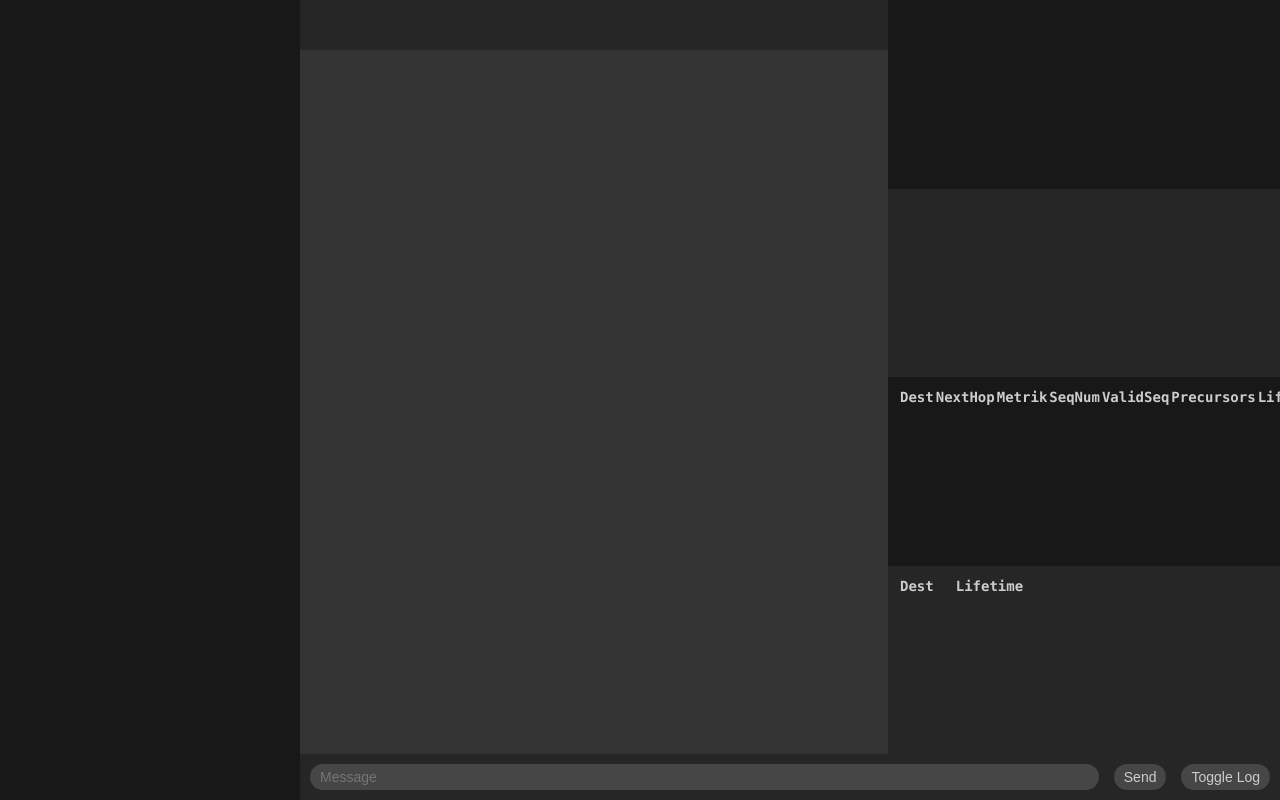
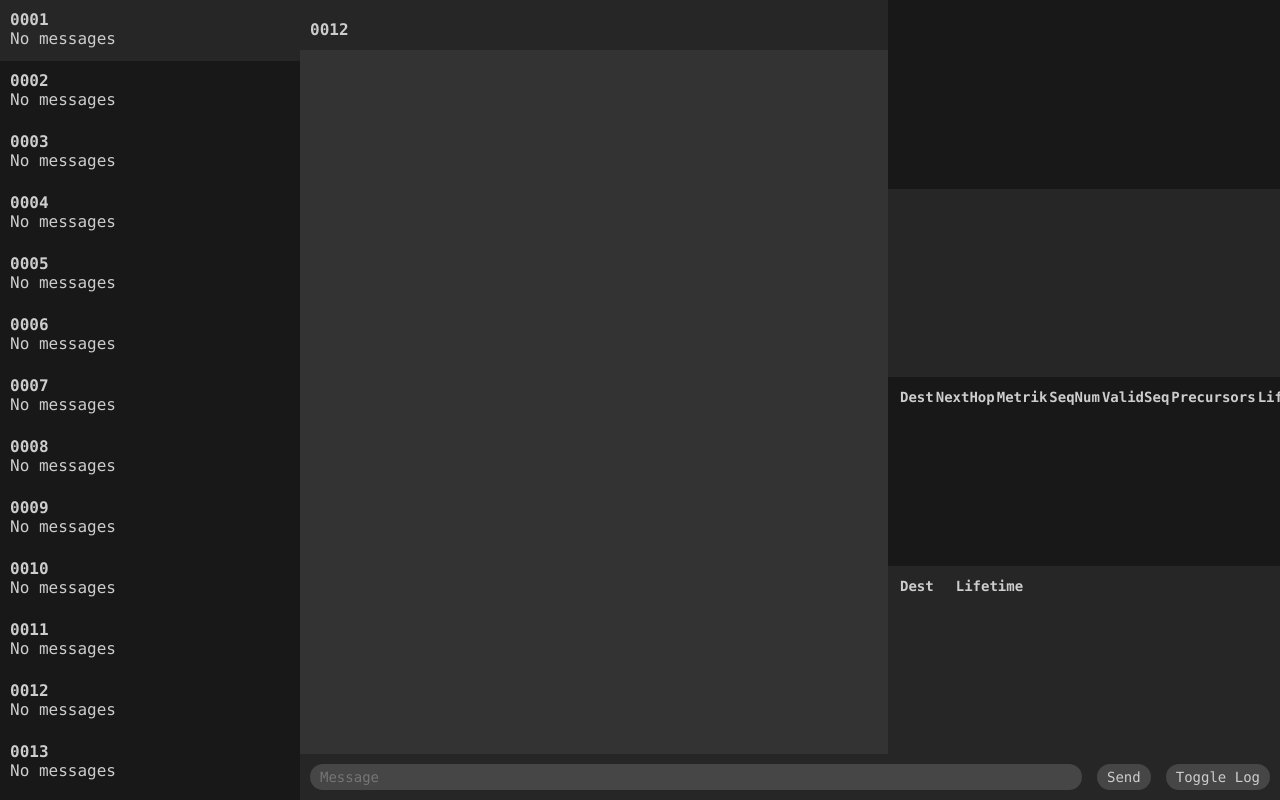
Before and after one commit to DerMagereStudent/TS-LoRa-MultiHop-Chat, a website: page public/index.html in a window 1280 px wide. Both pictures are taken after a click on the element "Send". Drawn offline with Linux system fonts and the light colour scheme; no server answers.

Commit message:
UI integration

```diff
--- a/public/index.html
+++ b/public/index.html
@@ -8,8 +8,10 @@
 </head>
 <body>
     <div id="chats" class="inline-block color-darkest-bg"></div>
-    <div id="chat">
-        <div id="chat-header" class="inline-block color-darker-bg"></div>
+    <div id="chat-data">
+        <div id="chat-header" class="inline-block color-darker-bg">
+            <strong></strong>
+        </div>
         <div id="chat-content" class="inline-block color-dark-bg"></div>
         <div id="chat-log" class="inline-block color-darkest-bg">
             <div id="at-log" class="inline-block color-darkest-bg"></div>
@@ -44,12 +46,89 @@
         </div>
     </div>
     <script>
+        var msgs = new Map();
+
+        var chatList;
+        var currentChat = 12;
+        var currentChatHeader;
+        var chatContent;
+
         addEventListener("load", function() {
+            chatList = document.getElementById("chats");
+            currentChatHeader = document.getElementById("chat-header");
+            chatContent = document.getElementById("chat-content");
+
+            [...Array(20).keys()].map(x => x + 1).forEach(e => {
+                msgs.set(e, []);
+            });
+
+            setChatList();
+            selectChat(null, currentChat);
+
+            setTimeout(receiveMessages, 500);
             setTimeout(receiveAtLog, 500);
             setTimeout(receiveCaodvLog, 500);
             setTimeout(receiveRoutingTable, 500);
             setTimeout(receiveBlacklist, 500);
         });
+
+        function selectChat(event, addr) {
+            currentChat = addr;
+            currentChatHeader.innerHTML = `<strong>${String(addr).padStart(4, '0')}</strong>`;
+
+            chatContent.innerHTML = "";
+
+            msgs.get(addr).forEach(e => {
+                chatContent.innerHTML +=
+                    `<div class="chat-message">
+                        <div class="message-wrapper ${e.sent ? "align-right" : ""}">
+                            <div>
+                                <p class="text-field">${e.msg}</p>
+                            </div>
+                        </div>
+                    </div>`;
+            });
+        }
+
+        function setChatList() {
+            chatList.innerHTML = "";
+            msgs.forEach((value, key, map) => {
+                chatList.innerHTML +=
+                    `<div class="chat" onclick="selectChat(event, ${key})">
+                        <strong>${String(key).padStart(4, '0')}</strong>
+                        <p>${msgs.get(key).length > 0 ? msgs.get(key)[msgs.get(key).length - 1] : "No messages"}</p>
+                    </div>`;
+            });
+        }
+
+        async function sendMessage() {
+            var xhr = new XMLHttpRequest();
+            xhr.open("POST", "/api/messages", true);
+            xhr.setRequestHeader('Content-Type', 'application/json');
+            xhr.send(JSON.stringify({
+                dest: currentChat,
+                msg: document.getElementById("chat-input-text").value
+            }));
+            document.getElementById("chat-input-text").value = "";
+        }
+
+        async function receiveMessages() {
+            sendGET("/api/messages", function(data) {
+                map = new Map(data);
+
+                map.forEach((value, key, map) => {
+                    if (!msgs.has(key))
+                        return;
+
+                    value.forEach(e => {
+                        msgs.get(key).push(e);
+                    });
+                });
+
+                setChatList();
+                selectChat(null, currentChat);
+            }, receiveMessages);
+        }
 
         async function receiveAtLog() {
             sendGET("/api/at-log", function(data) {
@@ -141,7 +220,7 @@
             if(event.key !== 'Enter')
                 return;
 
-            //sendMessage();
+            sendMessage();
         }
 
         function getClassForAtLogType(type) {
--- a/public/style.css
+++ b/public/style.css
@@ -18,7 +18,7 @@
     margin: 0;
     padding: 0;
     color: var(--color-text);
-    font-family: 'Poppins', sans-serif;
+    font-family: 'Consolas', serif;
     font-size: 14px;
 }
 
@@ -46,9 +46,10 @@ input[type=text]:focus {
 #chats {
     grid-column: 1;
     grid-row: 1;
+    overflow-y: scroll;
 }
 
-#chat {
+#chat-data {
     grid-column: 2;
     grid-row: 1;
     display: grid;
@@ -61,6 +62,12 @@ input[type=text]:focus {
     min-height: 50px;
     grid-column: 1;
     grid-row: 1;
+}
+
+#chat-header strong {
+    padding: 20px 0 0 10px;
+    display: inline-block;
+    font-size: 16px;
 }
 
 #chat-content {
@@ -122,10 +129,15 @@ input[type=text]:focus {
     grid-row: 1;
 }
 
-#chat-content::-webkit-scrollbar, #chat-log > *::-webkit-scrollbar { width: 13px; }
+#chats::-webkit-scrollbar, #chat-content::-webkit-scrollbar, #chat-log > *::-webkit-scrollbar { width: 13px; }
 
+#chats::-webkit-scrollbar-track { background-color: var(--color-darkest); }
 #chat-content::-webkit-scrollbar-track { background-color: var(--color-dark); }
 #chat-log > *::-webkit-scrollbar-track { background-color: var(--color-darkest); }
+
+#chats::-webkit-scrollbar-thumb { background-color: var(--color-darkest); }
+#chats::-webkit-scrollbar-thumb:hover { background-color: var(--color-light); }
+#chats::-webkit-scrollbar-thumb:active { background-color: var(--color-lighter); }
 
 #chat-content::-webkit-scrollbar-thumb { background-color: var(--color-darkest); }
 #chat-content::-webkit-scrollbar-thumb:hover { background-color: var(--color-light); }
@@ -178,13 +190,34 @@ input[type=text]:focus {
     width: 100%;
     font-size: 14px;
     text-overflow: ellipsis;
-    font-family: 'Consolas', serif !important;
 }
 
 .log-send { color: var(--color-log-send); }
 .log-receive { color: var(--color-log-receive); }
 .log-valid { color: var(--color-log-valid); }
 .log-invalid { color: var(--color-log-invalid); }
+
+.chat {
+    padding: 10px;
+    cursor: pointer;
+}
+
+.chat:hover { background-color: var(--color-darker);}
+.chat:active { background-color: var(--color-dark);}
+
+.chat > * {
+    width: 100%;
+    display: inline-block;
+    font-size: 16px;
+    cursor: pointer;
+}
+
+.chat p {
+    white-space: nowrap;
+    overflow: hidden;
+    text-overflow: ellipsis;
+}
+
 
 .chat-message {
     padding-top: 10px;
@@ -219,6 +252,5 @@ input[type=text]:focus {
 }
 
 table td, table th {
-    font-family: 'Consolas', serif;
     text-align: center !important;
 }
--- a/src/at/cfg/atcfg.ts
+++ b/src/at/cfg/atcfg.ts
@@ -1,6 +1,6 @@
 
 export class ATConfig {
-    rfFrequency: number = 433000000;
+    rfFrequency: number = 433500000;
     power: number = 20;
     bandwidth: number = 9;
     spreadingFactor: number = 10;
--- a/src/at/client.ts
+++ b/src/at/client.ts
@@ -108,7 +108,7 @@ export class AtClient {
                 this.callbacks.forEach((val, i, c) => { val(addr, content) });
                 this.logCallbacks.forEach((val, i, c) => { val(msg, AtLogType.Receive); });
             } else {
-                if (this.pendingCmds.length == 0 || !msg.startsWith("AT")) {
+                if (this.pendingCmds.length == 0) {
                     setTimeout(this.run.bind(this), 20);
                     return;
                 }
```
Also changed, not shown: src/caodv/client.ts (+7 -4 lines), src/index.ts (+24 -1 lines).
